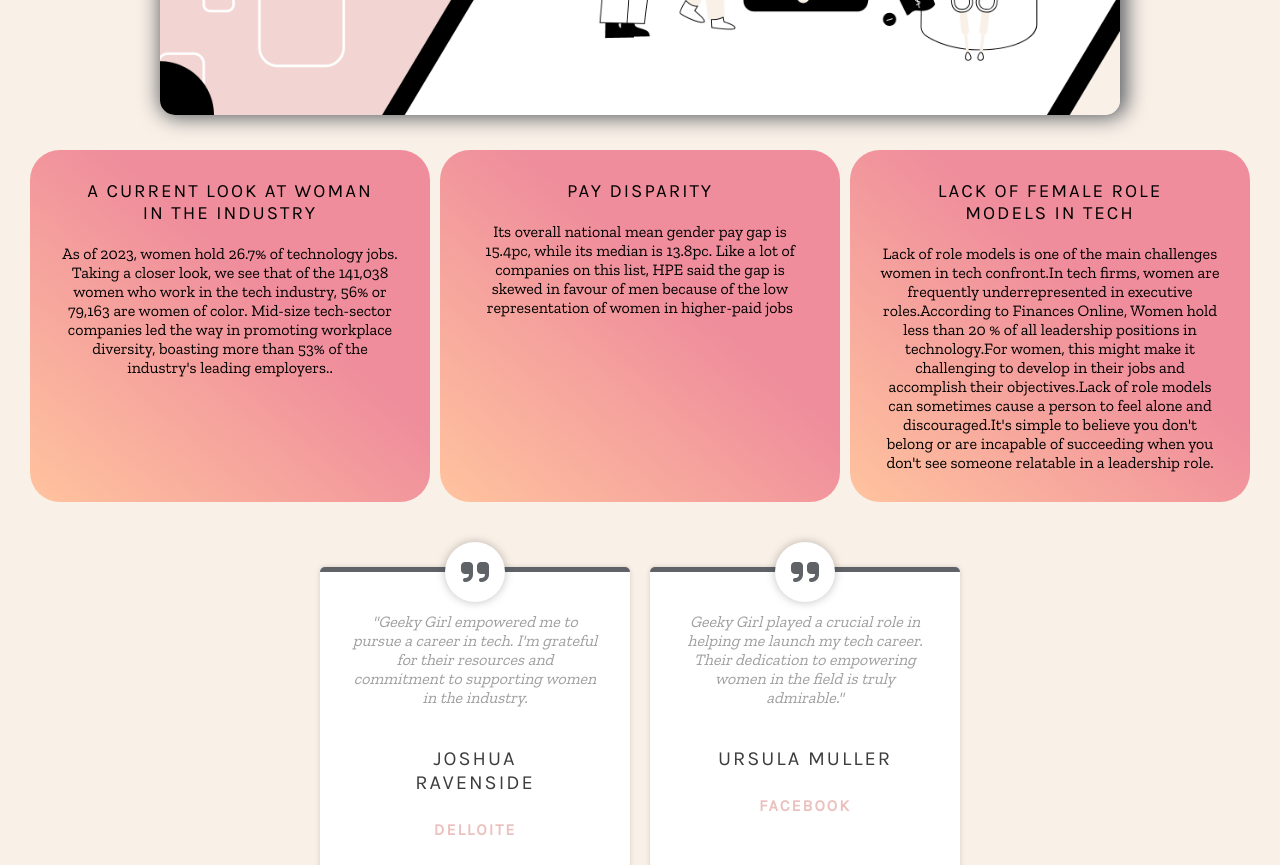
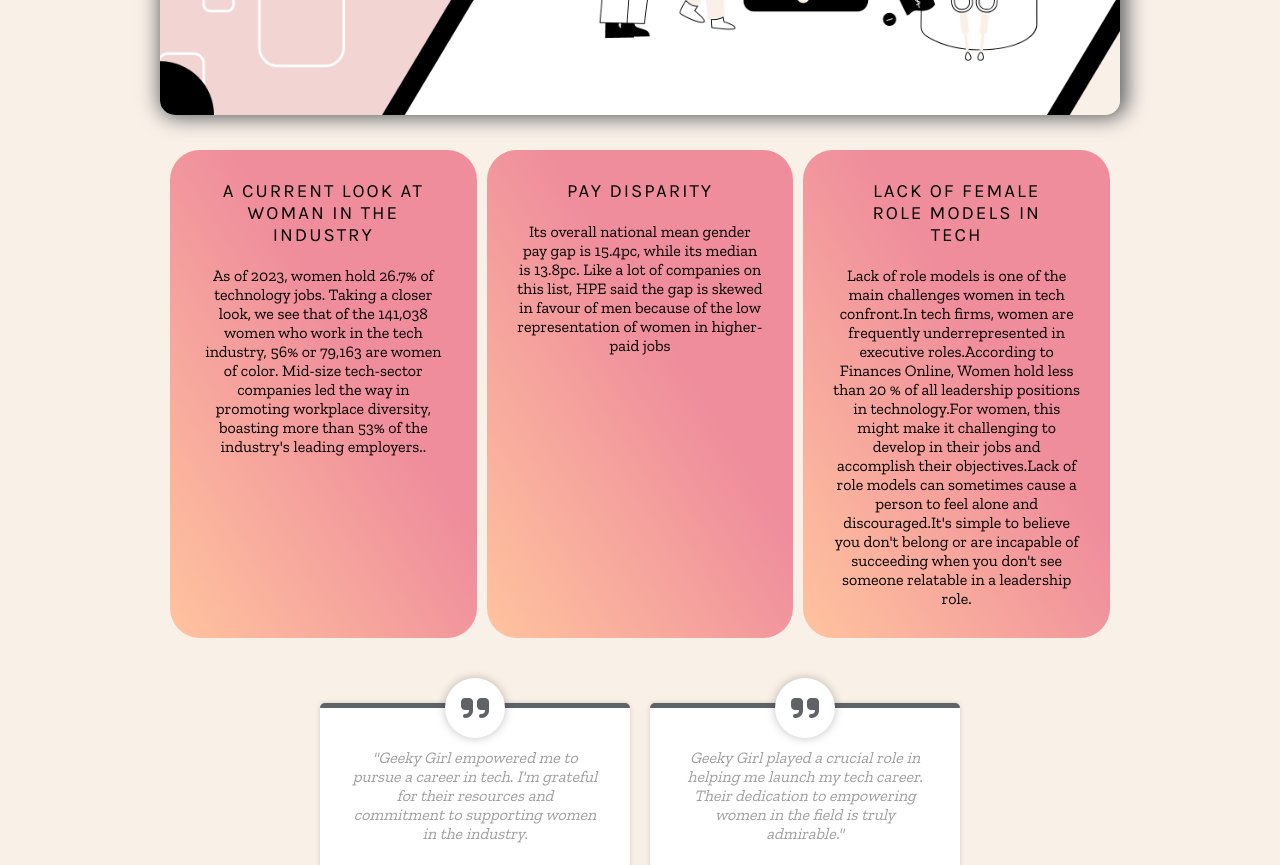
Before and after one commit to Tom-Ainsworth/Geeky-Girl, a React (Vite) app: page / in a window 1280 px wide. Shown: the part 500-1365 px from the top of the page. Built offline with nearby package versions, Linux system fonts and the light colour scheme.

Commit message:
added media qurey for home page

```diff
--- a/src/routes/home/Home.module.css
+++ b/src/routes/home/Home.module.css
@@ -44,3 +44,36 @@
 	margin: 0 auto;
 	height: 100%;
 }
+
+ /* Extra small devices (phones, 600px and down) */
+ @media only screen and (max-width: 600px) {
+ 	.container {
+ 		grid-template-columns: repeat(1, 1fr);
+ 		width: 300px;
+ 	}
+ }
+
+ /* Small devices (portrait tablets and large phones, 600px and up) */
+ @media only screen and (min-width: 600px) {
+ 	.container {
+ 		grid-template-columns: repeat(1, 1fr);
+ 		width: 500px;
+ 	}
+
+ }
+
+ /* Medium devices (landscape tablets, 768px and up) */
+ @media only screen and (min-width: 768px) {
+ 	.container {
+ 		grid-template-columns: repeat(1, 1fr);
+ 		width: 500px;
+ 	}
+ }
+
+ /* Extra large devices (large laptops and desktops, 1200px and up) */
+ @media only screen and (min-width: 1200px) {
+ 	.container {
+ 		grid-template-columns: repeat(3, 1fr);
+ 		width: 1000px;
+ 	}
+ }
```
